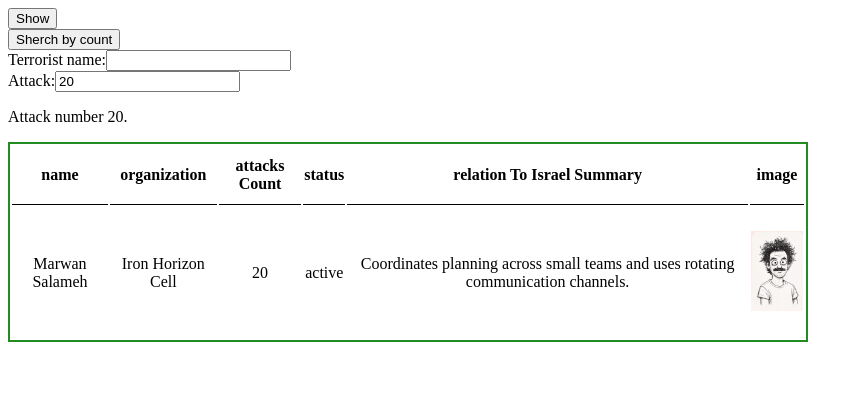
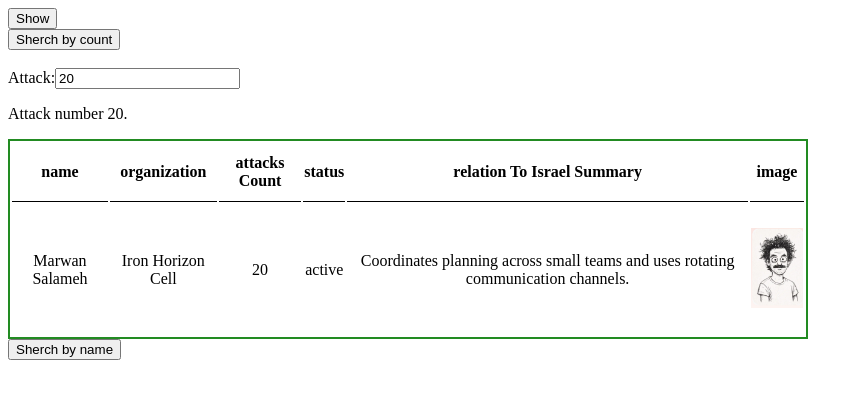
Before and after one commit to menachemhershkop/menange_data, a React (Vite) app: page / in a window 1280 px wide. Both pictures are taken after a click on the button "Sherch by count". Shown: the top 398 px of the page, without its empty margins (0-863 px from the left). Built offline with nearby package versions, Linux system fonts and the light colour scheme.

Commit message:
search by name option

```diff
--- a/src/App.jsx
+++ b/src/App.jsx
@@ -4,17 +4,21 @@ import viteLogo from '/vite.svg'
 import './App.css'
 import Terrorist from './compunent/Terrorist'
 import Button from './compunent/Button'
-import Search from './compunent/Search'
+import SearchCount from './compunent/SearchCount'
+import SearchName from './compunent/SearchName'
 function App() {
 
   const [showList, setList] = useState(false);
-  const [sherchCount, setCount] = useState(false)
+  const [sherchCount, setCount] = useState(false);
+  const [sherchName, setName] = useState(false);
   return (
     <>
     <Button type='Show' change={setList} state={showList}></Button>
     <div>{showList && <Terrorist></Terrorist>}</div>
     <Button type='Sherch by count' change={setCount} state={sherchCount}></Button>
-    <div>{sherchCount && <Search></Search>}</div>
+    <div>{sherchCount && <SearchCount></SearchCount>}</div>
+    <Button type='Sherch by name' change={setName} state={sherchName}></Button>
+    <div>{sherchName&&<SearchName></SearchName>}</div>
     </>
   )
 }
--- /dev/null
+++ b/src/compunent/SearchCount.jsx
@@ -0,0 +1,59 @@
+import React, { useState } from 'react'
+import list from '../db/data.json'
+
+function SearchCount() {
+    const [name, setName] = useState('');
+  const [attacks, setAttack] = useState('20');
+  const ageAsNumber = Number(attacks);
+  const a = list.filter((terror)=> terror.attacksCount == attacks)
+  console.log('123', attacks, a);
+
+  return (
+
+    <div>
+
+      <label>
+        <br></br>
+        Attack:
+        <input
+          value={attacks}
+          onChange={e => setAttack(e.target.value)}
+          type="number"
+        />
+
+      </label>
+
+      {ageAsNumber > 0 &&
+        <p>Attack number {ageAsNumber}.</p>
+      }
+      <table>
+                <tr>
+                <th>name</th>
+                <th>organization</th>
+                <th>attacks Count</th>
+                <th>status</th>
+                <th>relation To Israel Summary</th>
+                <th>image</th>
+        </tr>
+      {a.map((key, a)=>{
+          if (key.imageUrl == null) {
+              key.imageUrl = 'public/mostefa.png'
+            }
+            return (
+                <tr key={a}>
+                    <td>{key.name}</td>
+                    <td>{key.organization}</td>
+                    <td>{key.attacksCount}</td>
+                    <td>{key.status}</td>
+                    <td>{key.relationToIsraelSummary}</td>
+            <td><img src={key.imageUrl}></img></td>
+            </tr>
+
+            )
+      })}
+      </table>
+    </div>
+  )
+}
+
+export default SearchCount
--- a/src/compunent/Search.jsx
+++ b/src/compunent/SearchName.jsx
@@ -1,38 +1,21 @@
 import React, { useState } from 'react'
 import list from '../db/data.json'
 
-function Search() {
+function SearchName() {
     const [name, setName] = useState('');
-  const [attacks, setAttack] = useState('20');
-  const ageAsNumber = Number(attacks);
-  const a = list.filter((terror)=> terror.attacksCount == attacks)
-  console.log('123', attacks, a);
-
+    const a = list.filter((terror)=> terror.name == name)
+  console.log('123', name, a);
   return (
-
     <div>
-        <label>
+       <label>
         Terrorist name:
         <input
           value={name}
           onChange={e => setName(e.target.value)}
         />
       </label>
-      <label>
-        <br></br>
-        Attack:
-        <input
-          value={attacks}
-          onChange={e => setAttack(e.target.value)}
-          type="number"
-        />
-
-      </label>
       {name !== '' &&
         <p>Terrorist name is {name}.</p>
-      }
-      {ageAsNumber > 0 &&
-        <p>Attack number {ageAsNumber}.</p>
       }
       <table>
                 <tr>
@@ -64,4 +47,4 @@ function Search() {
   )
 }
 
-export default Search
+export default SearchName
```
